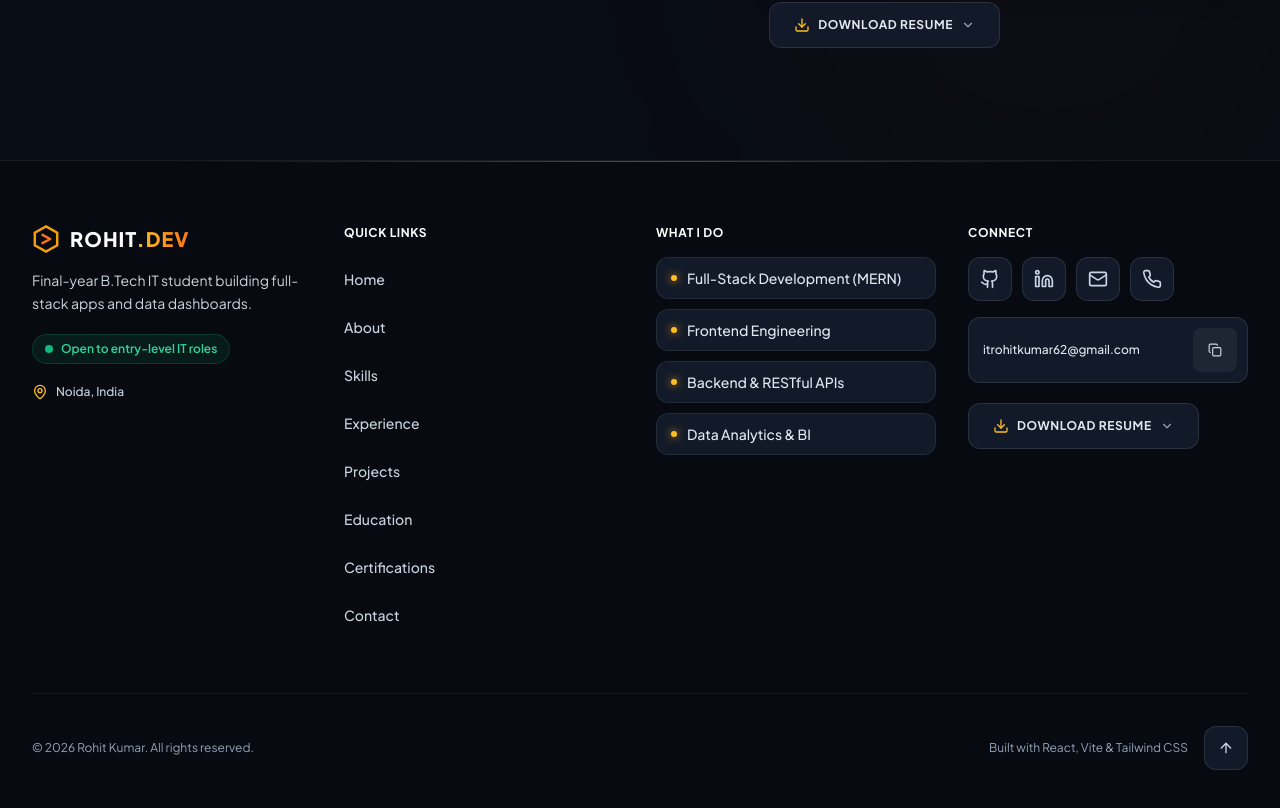
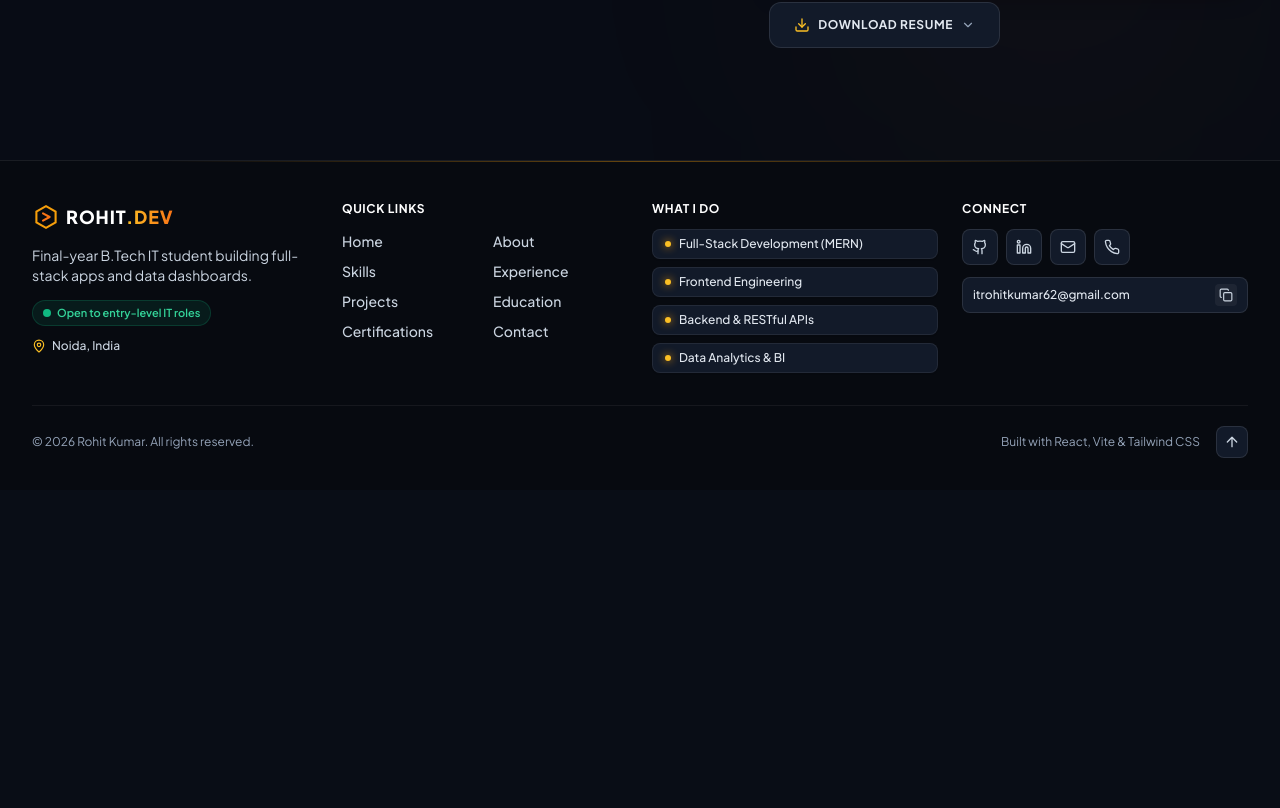
Before and after one commit to r0kumar/My_Portfolio, a React (Vite) app: page / in a window 1280 px wide. Shown: the part 8460-9268 px from the top of the page. After the commit the page ends 8950 px from the top, so only its background shows below. Built offline with nearby package versions, Linux system fonts and the light colour scheme.

Commit message:
style: make footer compact with balanced 2-column quick links and remove resume section

```diff
--- a/src/components/Footer.jsx
+++ b/src/components/Footer.jsx
@@ -1,9 +1,8 @@
 import React, { useState } from 'react';
 import { ArrowUp, Github, Linkedin, Mail, Phone, MapPin, Copy, Check } from 'lucide-react';
 import { portfolioData } from '../data/portfolioData';
-import { ResumeDropdown } from './ResumeDropdown';
 
-export const Footer = ({ activeRole = 'fullstack' }) => {
+export const Footer = () => {
   const { brand, personal } = portfolioData;
   const [copied, setCopied] = useState(false);
 
@@ -44,26 +43,26 @@ export const Footer = ({ activeRole = 'fullstack' }) => {
   ];
 
   return (
-    <footer className="relative bg-[#070A10] border-t border-white/[0.08] pt-16 pb-12 overflow-hidden">
+    <footer className="relative bg-[#070A10] border-t border-white/[0.08] pt-10 pb-8 overflow-hidden">
       {/* Background ambient glow line */}
       <div className="absolute top-0 left-1/2 -translate-x-1/2 w-3/4 h-[1px] bg-gradient-to-r from-transparent via-amber-500/40 to-transparent pointer-events-none" />
 
       <div className="max-w-7xl mx-auto px-4 sm:px-6 lg:px-8 relative z-10">
 
         {/* Main Footer 4-Column Grid on Desktop, Stacked on Mobile */}
-        <div className="grid grid-cols-1 md:grid-cols-2 lg:grid-cols-4 gap-10 lg:gap-8 mb-14">
+        <div className="grid grid-cols-1 md:grid-cols-2 lg:grid-cols-4 gap-8 lg:gap-6 mb-8">
 
           {/* Column 1: Brand Info */}
-          <div className="space-y-4">
+          <div className="space-y-3">
             {/* Logo */}
             <a
               href="#home"
               onClick={(e) => handleNavClick(e, '#home')}
-              className="flex items-center gap-2.5 group cursor-pointer w-fit focus-visible:outline-none focus-visible:ring-2 focus-visible:ring-amber-400 rounded-lg p-1 -m-1"
+              className="flex items-center gap-2 group cursor-pointer w-fit focus-visible:outline-none focus-visible:ring-2 focus-visible:ring-amber-400 rounded-lg p-0.5"
               aria-label="Rohit.dev home"
             >
-              <div className="relative w-7 h-7 flex items-center justify-center">
-                <svg viewBox="0 0 40 40" className="w-7 h-7 transition-transform duration-300 group-hover:scale-105">
+              <div className="relative w-6 h-6 flex items-center justify-center">
+                <svg viewBox="0 0 40 40" className="w-6 h-6 transition-transform duration-300 group-hover:scale-105">
                   <polygon
                     points="20,2 36,11 36,29 20,38 4,29 4,11"
                     fill="none"
@@ -80,19 +79,19 @@ export const Footer = ({ activeRole = 'fullstack' }) => {
                   />
                 </svg>
               </div>
-              <span className="text-xl font-extrabold tracking-wider text-white">
+              <span className="text-lg font-extrabold tracking-wider text-white">
                 ROHIT<span className="text-transparent bg-clip-text bg-gradient-to-r from-amber-400 to-orange-500">.DEV</span>
               </span>
             </a>
 
             {/* Tagline */}
-            <p className="text-slate-300 text-sm leading-relaxed max-w-xs">
+            <p className="text-slate-300 text-xs sm:text-sm leading-relaxed max-w-xs">
               Final-year B.Tech IT student building full-stack apps and data dashboards.
             </p>
 
             {/* Status Badge with green pulsing dot */}
-            <div className="pt-1">
-              <div className="inline-flex items-center gap-2 px-3 py-1.5 rounded-full bg-emerald-500/10 border border-emerald-500/20 text-xs font-semibold text-emerald-400">
+            <div className="pt-0.5">
+              <div className="inline-flex items-center gap-1.5 px-2.5 py-1 rounded-full bg-emerald-500/10 border border-emerald-500/20 text-[11px] font-semibold text-emerald-400">
                 <span className="relative flex h-2 w-2">
                   <span className="animate-ping absolute inline-flex h-full w-full rounded-full bg-emerald-400 opacity-75" />
                   <span className="relative inline-flex rounded-full h-2 w-2 bg-emerald-500" />
@@ -102,105 +101,105 @@ export const Footer = ({ activeRole = 'fullstack' }) => {
             </div>
 
             {/* Location Line */}
-            <div className="flex items-center gap-2 text-xs font-medium text-slate-300 pt-1">
-              <MapPin className="w-4 h-4 text-amber-400 shrink-0" />
+            <div className="flex items-center gap-1.5 text-xs font-medium text-slate-300">
+              <MapPin className="w-3.5 h-3.5 text-amber-400 shrink-0" />
               <span>Noida, India</span>
             </div>
           </div>
 
-          {/* Column 2: Quick Links (WCAG AA Contrast, Underline Animation, 44px tap targets) */}
+          {/* Column 2: Quick Links (Compact 2-column layout) */}
           <div>
-            <h4 className="text-xs font-bold uppercase tracking-wider text-white mb-4">
+            <h4 className="text-xs font-bold uppercase tracking-wider text-white mb-3">
               QUICK LINKS
             </h4>
-            <ul className="grid grid-cols-2 sm:grid-cols-1 gap-1">
+            <ul className="grid grid-cols-2 gap-x-4 gap-y-1.5">
               {quickLinks.map((link) => (
                 <li key={link.name}>
                   <a
                     href={link.href}
                     onClick={(e) => handleNavClick(e, link.href)}
-                    className="group relative inline-flex items-center min-h-[44px] text-sm font-medium text-slate-300 hover:text-amber-400 transition-colors focus-visible:outline-none focus-visible:ring-2 focus-visible:ring-amber-400 rounded-md px-1 -mx-1"
+                    className="group relative inline-flex items-center text-xs sm:text-sm font-medium text-slate-300 hover:text-amber-400 transition-colors focus-visible:outline-none focus-visible:ring-2 focus-visible:ring-amber-400 rounded py-0.5"
                   >
                     <span>{link.name}</span>
-                    <span className="absolute bottom-2 left-1 w-0 h-[2px] bg-gradient-to-r from-amber-400 to-orange-500 transition-all duration-300 group-hover:w-[calc(100%-8px)]" />
+                    <span className="absolute bottom-0 left-0 w-0 h-[1.5px] bg-gradient-to-r from-amber-400 to-orange-500 transition-all duration-300 group-hover:w-full" />
                   </a>
                 </li>
               ))}
             </ul>
           </div>
 
-          {/* Column 3: What I Do (Renamed from Services, Plain Text / Tags) */}
+          {/* Column 3: What I Do (Compact informative tags) */}
           <div>
-            <h4 className="text-xs font-bold uppercase tracking-wider text-white mb-4">
+            <h4 className="text-xs font-bold uppercase tracking-wider text-white mb-3">
               WHAT I DO
             </h4>
-            <div className="space-y-2.5">
+            <div className="space-y-2">
               {whatIDoItems.map((item, idx) => (
                 <div
                   key={idx}
-                  className="px-3.5 py-2.5 rounded-xl bg-[#121A29] border border-white/[0.07] text-xs sm:text-sm font-medium text-slate-200 flex items-center gap-2.5 shadow-sm"
+                  className="px-3 py-1.5 rounded-lg bg-[#121A29] border border-white/[0.07] text-xs font-medium text-slate-200 flex items-center gap-2 shadow-sm"
                 >
                   <span className="w-1.5 h-1.5 rounded-full bg-amber-400 shadow-[0_0_8px_#F59E0B] shrink-0" />
-                  <span>{item}</span>
+                  <span className="truncate">{item}</span>
                 </div>
               ))}
             </div>
           </div>
 
-          {/* Column 4: Connect */}
-          <div className="space-y-4">
-            <h4 className="text-xs font-bold uppercase tracking-wider text-white">
+          {/* Column 4: Connect (Clean & compact, resume dropdown removed) */}
+          <div className="space-y-3">
+            <h4 className="text-xs font-bold uppercase tracking-wider text-white mb-3">
               CONNECT
             </h4>
 
-            {/* Social Icon Buttons (Min 44x44px tap target, aria-labels, tooltips) */}
-            <div className="flex items-center gap-2.5">
+            {/* Social Icon Buttons */}
+            <div className="flex items-center gap-2">
               <a
                 href={personal.socialLinks.github}
                 target="_blank"
                 rel="noreferrer"
-                className="w-11 h-11 min-w-[44px] min-h-[44px] rounded-xl bg-[#121A29] border border-white/10 hover:border-amber-500/50 flex items-center justify-center text-slate-300 hover:text-amber-400 transition-all duration-200 hover:-translate-y-0.5 hover:shadow-[0_0_15px_-3px_rgba(245,158,11,0.3)] focus-visible:outline-none focus-visible:ring-2 focus-visible:ring-amber-400 cursor-pointer"
+                className="w-9 h-9 rounded-lg bg-[#121A29] border border-white/10 hover:border-amber-500/50 flex items-center justify-center text-slate-300 hover:text-amber-400 transition-all duration-200 hover:-translate-y-0.5 hover:shadow-[0_0_12px_-3px_rgba(245,158,11,0.3)] focus-visible:outline-none focus-visible:ring-2 focus-visible:ring-amber-400 cursor-pointer"
                 aria-label="GitHub: r0kumar"
                 title="GitHub: r0kumar"
               >
-                <Github className="w-5 h-5" />
+                <Github className="w-4 h-4" />
               </a>
 
               <a
                 href={personal.socialLinks.linkedin}
                 target="_blank"
                 rel="noreferrer"
-                className="w-11 h-11 min-w-[44px] min-h-[44px] rounded-xl bg-[#121A29] border border-white/10 hover:border-amber-500/50 flex items-center justify-center text-slate-300 hover:text-amber-400 transition-all duration-200 hover:-translate-y-0.5 hover:shadow-[0_0_15px_-3px_rgba(245,158,11,0.3)] focus-visible:outline-none focus-visible:ring-2 focus-visible:ring-amber-400 cursor-pointer"
+                className="w-9 h-9 rounded-lg bg-[#121A29] border border-white/10 hover:border-amber-500/50 flex items-center justify-center text-slate-300 hover:text-amber-400 transition-all duration-200 hover:-translate-y-0.5 hover:shadow-[0_0_12px_-3px_rgba(245,158,11,0.3)] focus-visible:outline-none focus-visible:ring-2 focus-visible:ring-amber-400 cursor-pointer"
                 aria-label="LinkedIn: Rohit Kumar"
                 title="LinkedIn: Rohit Kumar"
               >
-                <Linkedin className="w-5 h-5" />
+                <Linkedin className="w-4 h-4" />
               </a>
 
               <a
                 href={personal.socialLinks.email}
-                className="w-11 h-11 min-w-[44px] min-h-[44px] rounded-xl bg-[#121A29] border border-white/10 hover:border-amber-500/50 flex items-center justify-center text-slate-300 hover:text-amber-400 transition-all duration-200 hover:-translate-y-0.5 hover:shadow-[0_0_15px_-3px_rgba(245,158,11,0.3)] focus-visible:outline-none focus-visible:ring-2 focus-visible:ring-amber-400 cursor-pointer"
+                className="w-9 h-9 rounded-lg bg-[#121A29] border border-white/10 hover:border-amber-500/50 flex items-center justify-center text-slate-300 hover:text-amber-400 transition-all duration-200 hover:-translate-y-0.5 hover:shadow-[0_0_12px_-3px_rgba(245,158,11,0.3)] focus-visible:outline-none focus-visible:ring-2 focus-visible:ring-amber-400 cursor-pointer"
                 aria-label={`Email: ${personal.email}`}
                 title={`Email: ${personal.email}`}
               >
-                <Mail className="w-5 h-5" />
+                <Mail className="w-4 h-4" />
               </a>
 
               <a
                 href={personal.socialLinks.phone}
-                className="w-11 h-11 min-w-[44px] min-h-[44px] rounded-xl bg-[#121A29] border border-white/10 hover:border-amber-500/50 flex items-center justify-center text-slate-300 hover:text-amber-400 transition-all duration-200 hover:-translate-y-0.5 hover:shadow-[0_0_15px_-3px_rgba(245,158,11,0.3)] focus-visible:outline-none focus-visible:ring-2 focus-visible:ring-amber-400 cursor-pointer"
+                className="w-9 h-9 rounded-lg bg-[#121A29] border border-white/10 hover:border-amber-500/50 flex items-center justify-center text-slate-300 hover:text-amber-400 transition-all duration-200 hover:-translate-y-0.5 hover:shadow-[0_0_12px_-3px_rgba(245,158,11,0.3)] focus-visible:outline-none focus-visible:ring-2 focus-visible:ring-amber-400 cursor-pointer"
                 aria-label={`Phone: ${personal.phone}`}
                 title={`Phone: ${personal.phone}`}
               >
-                <Phone className="w-5 h-5" />
+                <Phone className="w-4 h-4" />
               </a>
             </div>
 
             {/* Copyable Email Text Row */}
-            <div className="flex items-center justify-between gap-2 p-2.5 rounded-xl bg-[#121A29] border border-white/10">
+            <div className="flex items-center justify-between gap-2 px-2.5 py-1.5 rounded-lg bg-[#121A29] border border-white/10">
               <a
                 href={`mailto:${personal.email}`}
-                className="text-xs font-medium text-slate-200 hover:text-amber-400 transition-colors truncate focus-visible:outline-none focus-visible:ring-2 focus-visible:ring-amber-400 rounded px-1"
+                className="text-xs font-medium text-slate-200 hover:text-amber-400 transition-colors truncate focus-visible:outline-none focus-visible:ring-2 focus-visible:ring-amber-400 rounded"
                 title={personal.email}
               >
                 {personal.email}
@@ -208,13 +207,13 @@ export const Footer = ({ activeRole = 'fullstack' }) => {
               <button
                 type="button"
                 onClick={copyEmail}
-                className="min-w-[44px] min-h-[44px] flex items-center justify-center rounded-lg bg-white/5 hover:bg-white/10 text-slate-300 hover:text-amber-400 transition-colors cursor-pointer focus-visible:outline-none focus-visible:ring-2 focus-visible:ring-amber-400 shrink-0"
+                className="p-1 rounded bg-white/5 hover:bg-white/10 text-slate-300 hover:text-amber-400 transition-colors cursor-pointer focus-visible:outline-none focus-visible:ring-2 focus-visible:ring-amber-400 shrink-0"
                 aria-label="Copy email address"
                 title="Copy email"
               >
                 {copied ? (
-                  <span className="text-[11px] text-emerald-400 font-semibold flex items-center gap-1">
-                    <Check className="w-3.5 h-3.5" /> Copied
+                  <span className="text-[10px] text-emerald-400 font-semibold flex items-center gap-1">
+                    <Check className="w-3 h-3" /> Copied
                   </span>
                 ) : (
                   <Copy className="w-3.5 h-3.5" />
@@ -222,24 +221,12 @@ export const Footer = ({ activeRole = 'fullstack' }) => {
               </button>
             </div>
 
-            {/* ONE "Download Resume" button with dropdown */}
-            <div className="pt-1">
-              <ResumeDropdown
-                activeRole={activeRole}
-                variant="card"
-                buttonText="Download Resume"
-                align="left"
-                dropDirection="up"
-                className="w-full text-xs"
-              />
-            </div>
-
           </div>
 
         </div>
 
         {/* Bottom Bar: Copyright & Tech Attribution */}
-        <div className="pt-8 border-t border-white/[0.06] flex flex-col sm:flex-row items-center justify-between gap-4 text-xs text-slate-400">
+        <div className="pt-5 border-t border-white/[0.06] flex flex-col sm:flex-row items-center justify-between gap-3 text-xs text-slate-400">
           <div>
             © 2026 {personal.firstName} {personal.lastName}. All rights reserved.
           </div>
@@ -249,7 +236,7 @@ export const Footer = ({ activeRole = 'fullstack' }) => {
 
             <button
               onClick={scrollToTop}
-              className="w-11 h-11 min-w-[44px] min-h-[44px] rounded-xl bg-[#121A29] border border-white/10 hover:border-amber-500/50 flex items-center justify-center text-slate-300 hover:text-amber-400 transition-all cursor-pointer focus-visible:outline-none focus-visible:ring-2 focus-visible:ring-amber-400"
+              className="w-8 h-8 rounded-lg bg-[#121A29] border border-white/10 hover:border-amber-500/50 flex items-center justify-center text-slate-300 hover:text-amber-400 transition-all cursor-pointer focus-visible:outline-none focus-visible:ring-2 focus-visible:ring-amber-400"
               aria-label="Back to top"
               title="Back to top"
             >
```
